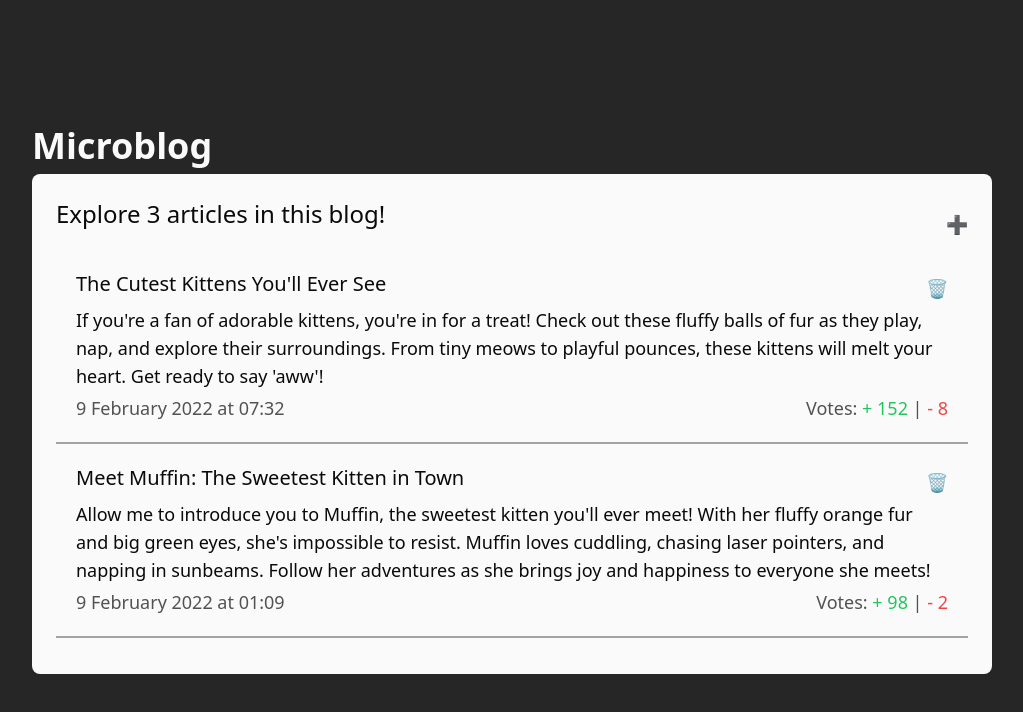
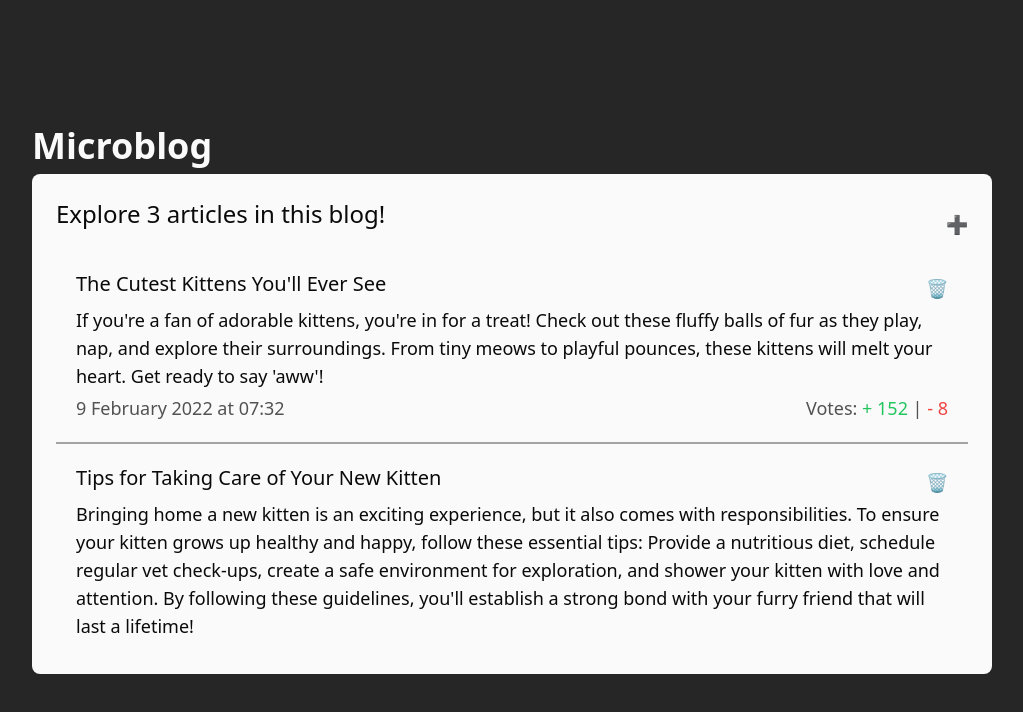
Before and after one commit to MoDrazzz/exercises, a React (Vite) app: page / in a window 1280 px wide. Shown: the top 712 px of the page, without its empty margins (128-1151 px from the left). Built offline with nearby package versions, Linux system fonts and the light colour scheme.

Commit message:
feat: add posts sorting

```diff
--- a/src/components/PostsWrapper.tsx
+++ b/src/components/PostsWrapper.tsx
@@ -18,6 +18,10 @@ export const PostsWrapper = () => {
     setPosts((prev) => prev.filter((post) => post.id !== id))
   }
 
+  const sortPosts = (posts: PostType[]) => {
+    return posts.sort((postA, postB) => (postA.date > postB.date ? -1 : 1))
+  }
+
   return (
     <div className="bg-neutral-50 text-neutral-950 w-[75vw] p-6 rounded-lg">
       <div className="flex items-center justify-between">
@@ -27,7 +31,7 @@ export const PostsWrapper = () => {
         <button onClick={() => setIsCreatePostModalVisible(true)}>➕</button>
       </div>
       <div className="overflow-auto max-h-[50vh]">
-        {posts.map((post) => (
+        {sortPosts(posts).map((post) => (
           <Post
             key={post.id}
             postData={post}
@@ -37,7 +41,10 @@ export const PostsWrapper = () => {
         ))}
       </div>
       {isCreatePostModalVisible && (
-        <CreatePostModal setPosts={setPosts} setIsVisible={setIsCreatePostModalVisible} />
+        <CreatePostModal
+          setPosts={setPosts}
+          setIsVisible={setIsCreatePostModalVisible}
+        />
       )}
     </div>
   )
```
Also changed, not shown: 1 other file (tests, documents, lock files or other folders).
